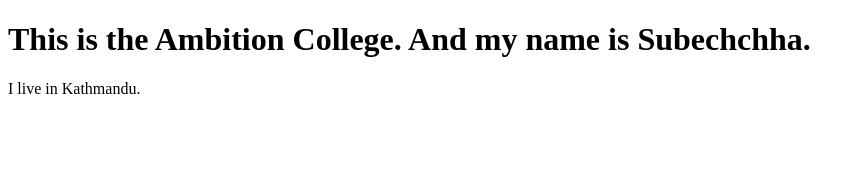
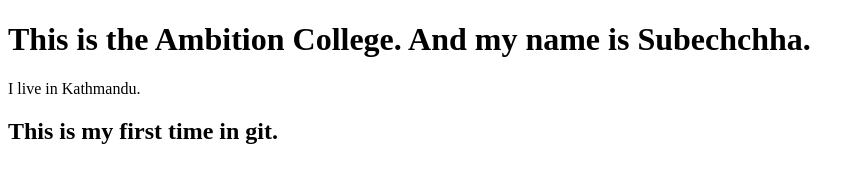
Before and after one commit to Subechchha7/ambition-college, a plain HTML site: page index.html in a window 1280 px wide. Shown: the whole page, without its empty margins (0-865 px from the left). Drawn offline with Linux system fonts and the light colour scheme.

Commit message:
in body content i added h2

```diff
--- a/index.html
+++ b/index.html
@@ -6,5 +6,6 @@
 <body>
 <h1>This is the Ambition College. And my name is Subechchha.</h1>
 <p>I live in Kathmandu.</p>
+<h2>This is my first time in git.</h2>
 </body>
 </html>
```
